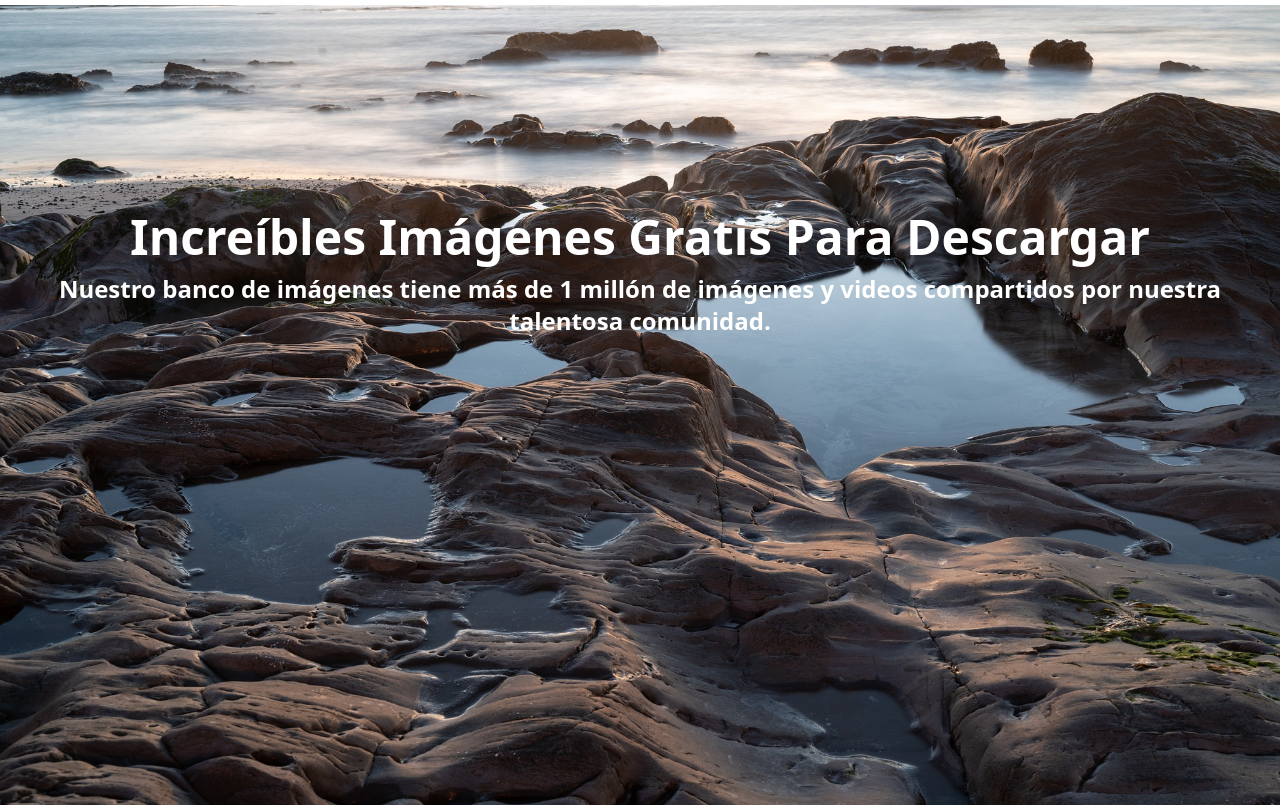
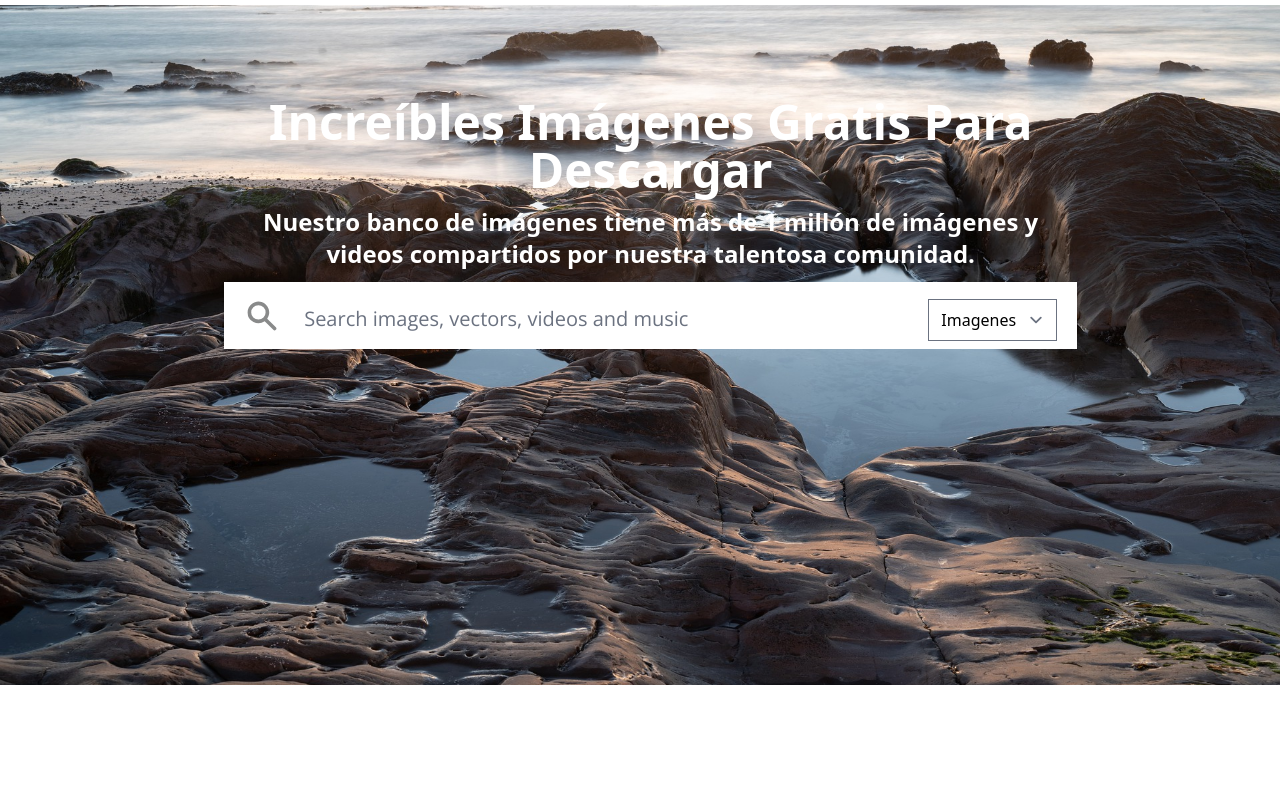
Before and after one commit to leandroquiroga/pixabay-js-API, a website built with Parcel: page src/index.html in a window 1280 px wide. Shown: the part 51-856 px from the top of the page. After the commit the page ends 800 px from the top, so only its background shows below. Built offline with nearby package versions, Linux system fonts and the light colour scheme.

Commit message:
Web structure

```diff
--- a/src/index.html
+++ b/src/index.html
@@ -13,7 +13,7 @@
         <link href="https://fonts.googleapis.com/css2?family=Open+Sans:wght@400;800&display=swap" rel="stylesheet">
     </head>
     <body>
-        <div class="w-full bg-white 2xl:container mx-auto">
+        <div class="w-screen bg-white 2xl:container mx-auto">
             <header class="flex justify-between h-14 p-3 font-open items-center">
                 <img src="./assets/img/pixabay_logo_003.jpg" alt="logo" class="w-32">
                 <nav class="grid grid-cols-1 gap-x-4 place-content-end 2xl:grid-cols-11 xl:grid-cols-11 lg:grid-cols-6">
@@ -97,13 +97,25 @@
                 </section>
             </header>
             <main>
-                <section class="z-0 overflow-hidden">
+                <section class="z-0 overflow-hidden max-h-3/4 w-full">
                     <picture>
                         <img src="./assets/img/banner.jpg" class="h-screen w-screen z-0" >
-                        <article class="container mx-auto absolute bottom-1/2 left-24  flex justify-center items-center">
+                        <article class="container mx-auto absolute bottom-1/2 left-56  flex flex-row justify-center items-center w-2/3">
                             <div class="z-10">
                                 <h5 class="text-center text-white text-open text-5xl my-3 font-bold">Increíbles Imágenes Gratis Para Descargar</h5>
                                 <p class="text-center text-white text-open text-2xl my-3 font-semibold">Nuestro banco de imágenes tiene más de 1 millón de imágenes y videos compartidos por nuestra talentosa comunidad.</p>
+                                <form action="" id="formulario">
+                                    <div class="block bg-white p-2">
+                                        <button type="submit" class="relative top-2 left-3">
+                                            <img src="./assets/svg/search.svg" class="w-9">
+                                        </button>
+                                        <input type="text" name="name" id="name" autofocus class="rounded font-open text-xl p-2 ml-6 border-none text-gray-600 w-3/4 focus-within:outline-none focus:border-white focus:ring-white focus:shadow-none focus:border-none focus-within:ring-offset-white focus:ring-offset-white " placeholder="Search images, vectors, videos and music">
+                                        <select name="select" id="select-option" class="form-select">
+                                            <option value="Imagenes">Imagenes</option>
+                                            <option value="Videos">Videos</option>
+                                        </select>
+                                    </div>
+                                </form>
                             </div>
                         </article>
                     </picture>
```
